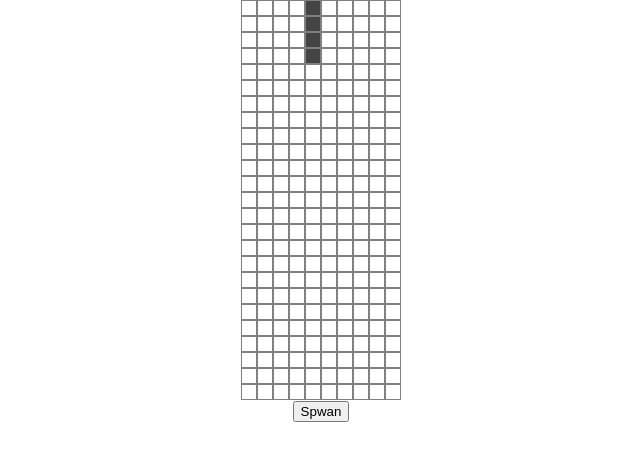
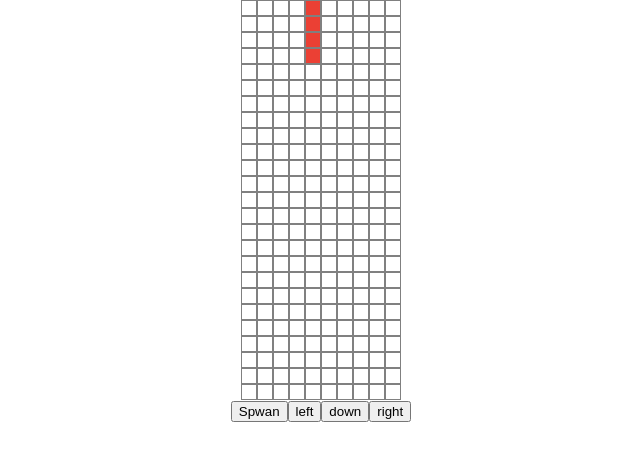
Before and after one commit to JensMeire/react-tetris, a React (Create React App) app: page / in a window 1280 px wide. Shown: the top 460 px of the page, without its empty margins (319-959 px from the left). Built offline with nearby package versions, Linux system fonts and the light colour scheme.

Commit message:
Fixing colission

```diff
--- a/src/components/game/Game.tsx
+++ b/src/components/game/Game.tsx
@@ -1,9 +1,7 @@
 import React from "react";
-import Game from "infrastructure/game/Game";
 import GridComponent from "components/grid/Grid";
 
 const GameComponent = (): React.ReactElement => {
-  const game = new Game();
   return <div>
     <GridComponent/>
   </div>
--- a/src/components/grid/Grid.tsx
+++ b/src/components/grid/Grid.tsx
@@ -1,11 +1,10 @@
-import React, {useState} from "react";
+import React from "react";
 import GridRow from "components/gridrow/GridRow";
 import Cell from "components/cell/Cell";
-import getRandomShape from "infrastructure/shape/ShapeFactory";
 import {useGame} from "infrastructure/game/GameContext";
 
 const GridComponent = (): React.ReactElement => {
-  const {grid, getColor, initializeNewShape} = useGame()
+  const {grid, getColor, initializeNewShape, moveLeft, moveDown, moveRight} = useGame()
   console.log("")
   return <div>
     <div>
@@ -21,6 +20,18 @@ const GridComponent = (): React.ReactElement => {
       <button onClick={() => initializeNewShape()}>
         Spwan
       </button>
+
+      <button onClick={() => moveLeft()}>
+        left
+      </button>
+
+      <button onClick={() => moveDown()}>
+        down
+      </button>
+
+      <button onClick={() => moveRight()}>
+       right
+      </button>
     </div>
   </div>;
 }
--- a/src/infrastructure/game/Actions.ts
+++ b/src/infrastructure/game/Actions.ts
@@ -25,14 +25,13 @@ export const initializeNewCurrentShape = (shape: IShape, setCurrentShape: ShapeS
   const centerY = height - 1;
   const centerX = Math.floor((columnCount - width) / 2);
   setCurrentShapePosition(centerX, centerY);
-  console.log('newshape')
 }
 
 export const canMoveLeft = (currentShape: IShape, currentShapePosition: Position, grid: Grid): boolean => {
   if (!currentShape)
     return false;
 
-  const [, height] = currentShape.getSize();
+  const [width, height] = currentShape.getSize();
   const [currentX, currentY] = currentShapePosition;
 
   if (currentX === 0) return false;
@@ -42,8 +41,9 @@ export const canMoveLeft = (currentShape: IShape, currentShapePosition: Position
   const shapeGrid = currentShape.getGrid();
 
   for (let y = endY, i = height - 1; i >= 0; y--, i--) {
-    if (grid[y][checkX] && shapeGrid[y][0])
-      return false;
+    for (let x = 0; x < width; x++)
+      if (grid[y][checkX + x] && shapeGrid[i][x])
+        return false;
   }
 
   return true;
@@ -68,8 +68,9 @@ export const canMoveRight = (currentShape: IShape, currentShapePosition: Positio
   const checkX = currentX + width;
   const shapeGrid = currentShape.getGrid();
   for (let y = endY, i = height - 1; i >= 0; y--, i--) {
-    if (grid[y][checkX] && shapeGrid[y][width - 1])
-      return false;
+    for (let x = width - 1, j = 0; x >= 0; x--, j++)
+      if (grid[y][checkX - j] && shapeGrid[i][x])
+        return false;
   }
   return true;
 }
@@ -94,8 +95,9 @@ export const canMoveDown = (currentShape: IShape, currentShapePosition: Position
   const shapeGrid = currentShape.getGrid();
 
   for (let x = currentX, i = 0; i < width; x++, i++) {
-    if (grid[checkY][x] && shapeGrid[height - 1][x])
-      return false;
+    for (let y = height - 1, j = 0; y >= 0; y--, j++)
+      if (grid[checkY - j][x] && shapeGrid[y][i])
+        return false;
   }
 
   return true;
--- a/src/infrastructure/game/GameContext.tsx
+++ b/src/infrastructure/game/GameContext.tsx
@@ -73,16 +73,19 @@ const GameContextProvider = (props: IProps) => {
   const rowCount = useMemo(() => 25, []);
 
   const initializeGrid = () => {
+    const tempGrid = [];
     for (let row = 0; row < rowCount; row++) {
       const row = [];
       for (let column = 0; column < columnCount; column++) row.push(undefined);
-      grid.push(row);
+      tempGrid.push(row);
     }
+    setGrid(tempGrid);
   }
 
   useEffect(() => {
     initializeGrid();
     initializeNewCurrentShape();
+    // eslint-disable-next-line react-hooks/exhaustive-deps
   }, []);
 
   const setCurrentPosition = (x: number, y: number) => {
@@ -103,7 +106,7 @@ const GameContextProvider = (props: IProps) => {
   }
 
   const moveLeft = (): void => {
-    if(canMoveLeft())
+    if (canMoveLeft())
       return moveLeftAction(currentShapePosition, setCurrentPosition);
   }
 
@@ -113,7 +116,7 @@ const GameContextProvider = (props: IProps) => {
 
 
   const moveRight = (): void => {
-    if(canMoveRight())
+    if (canMoveRight())
       return moveRightAction(currentShapePosition, setCurrentPosition);
   }
 
@@ -126,8 +129,11 @@ const GameContextProvider = (props: IProps) => {
   }
 
   const moveDown = (): void => {
-    if (!canMoveDown())
+    if (!canMoveDown()) {
       lockShape();
+      initializeNewCurrentShape();
+      return;
+    }
     moveDownAction(currentShapePosition, setCurrentPosition);
   }
 
@@ -154,4 +160,4 @@ const GameContextProvider = (props: IProps) => {
 
 const useGame = () => useContext(GameContext);
 
-export { GameContextProvider, useGame };
+export {GameContextProvider, useGame};
--- a/src/infrastructure/shape/LShape.ts
+++ b/src/infrastructure/shape/LShape.ts
@@ -2,7 +2,7 @@ import Shape from "infrastructure/shape/Shape";
 
 export default class LShape extends Shape {
   constructor() {
-    const color = "#222222";
+    const color = "#000000";
     const grid = [
       [true, false],
       [true, false],
--- a/src/infrastructure/shape/LineShape.ts
+++ b/src/infrastructure/shape/LineShape.ts
@@ -2,7 +2,7 @@ import Shape from "infrastructure/shape/Shape";
 
 export default class LineShape extends Shape {
   constructor() {
-    const color = "#444444";
+    const color = "#eb4034";
     const grid = [
       [true],
       [true],
--- a/src/infrastructure/shape/ReversedLShape.ts
+++ b/src/infrastructure/shape/ReversedLShape.ts
@@ -2,7 +2,7 @@ import Shape from "infrastructure/shape/Shape";
 
 export default class ReversedLShape extends Shape {
   constructor() {
-    const color = "#666666";
+    const color = "#3fc20c";
     const grid = [
       [false, true],
       [false, true],
--- a/src/infrastructure/shape/ReversedZShape.ts
+++ b/src/infrastructure/shape/ReversedZShape.ts
@@ -2,7 +2,7 @@ import Shape from "infrastructure/shape/Shape";
 
 export default class ReversedZShape extends Shape {
   constructor() {
-    const color = "#EEEEEE";
+    const color = "#09d9cb";
     const grid = [
       [true, true, false],
       [false, true, true]
--- a/src/infrastructure/shape/SquareShape.ts
+++ b/src/infrastructure/shape/SquareShape.ts
@@ -2,7 +2,7 @@ import Shape from "infrastructure/shape/Shape";
 
 export default class SquareShape extends Shape {
   constructor() {
-    const color = "#888888";
+    const color = "#ff08ce";
     const grid = [
       [true, true],
       [true, true]
--- a/src/infrastructure/shape/TShape.ts
+++ b/src/infrastructure/shape/TShape.ts
@@ -2,7 +2,7 @@ import Shape from "infrastructure/shape/Shape";
 
 export default class TShape extends Shape {
   constructor() {
-    const color = "#AAAAAA";
+    const color = "#0952d9";
     const grid = [
       [true, true, true],
       [false, true, false]
--- a/src/infrastructure/shape/ZShape.ts
+++ b/src/infrastructure/shape/ZShape.ts
@@ -2,7 +2,7 @@ import Shape from "infrastructure/shape/Shape";
 
 export default class ZShape extends Shape {
   constructor() {
-    const color = "#CCCCCC";
+    const color = "#6d0cad";
     const grid = [
       [false, true, true],
       [true, true, false]
```
